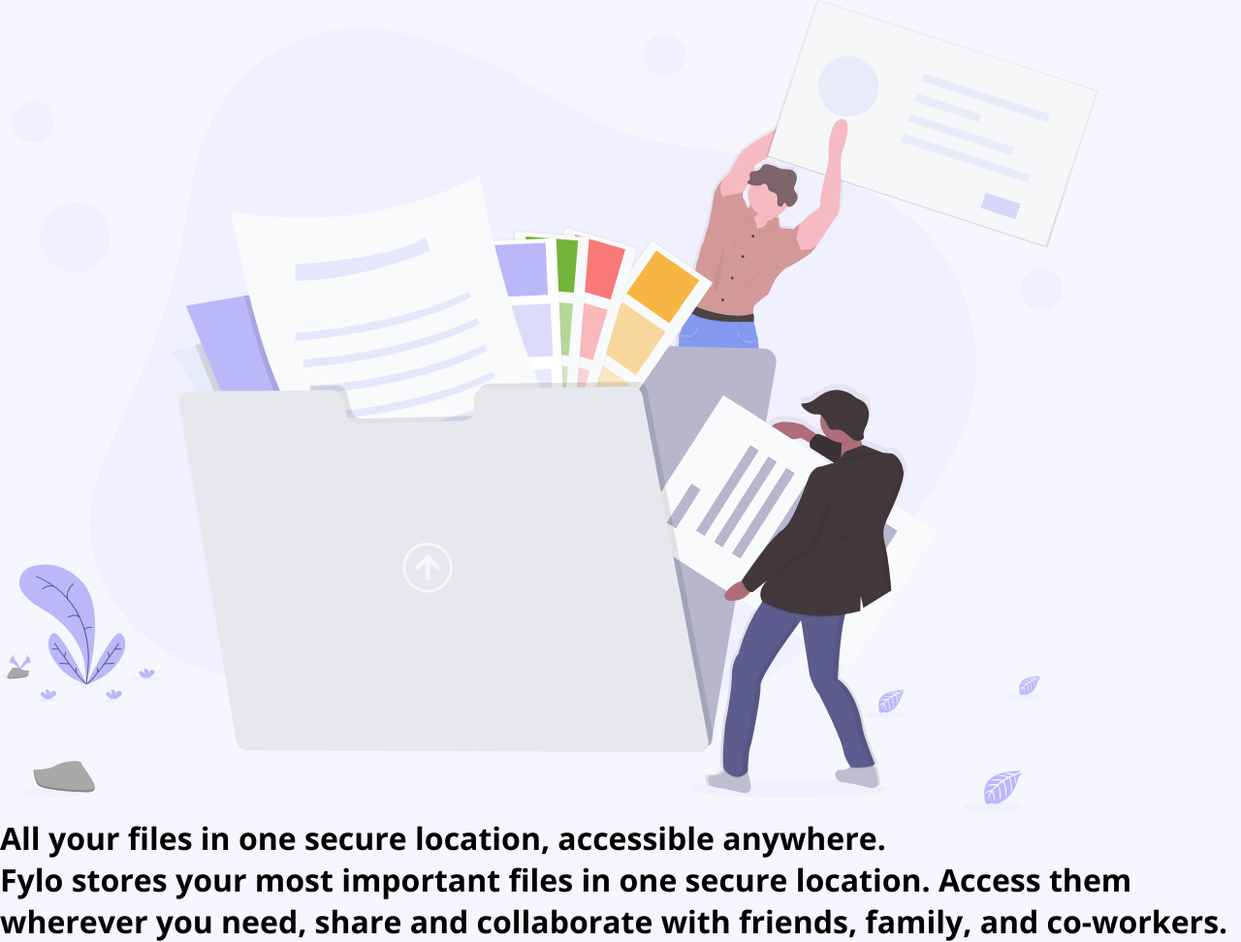
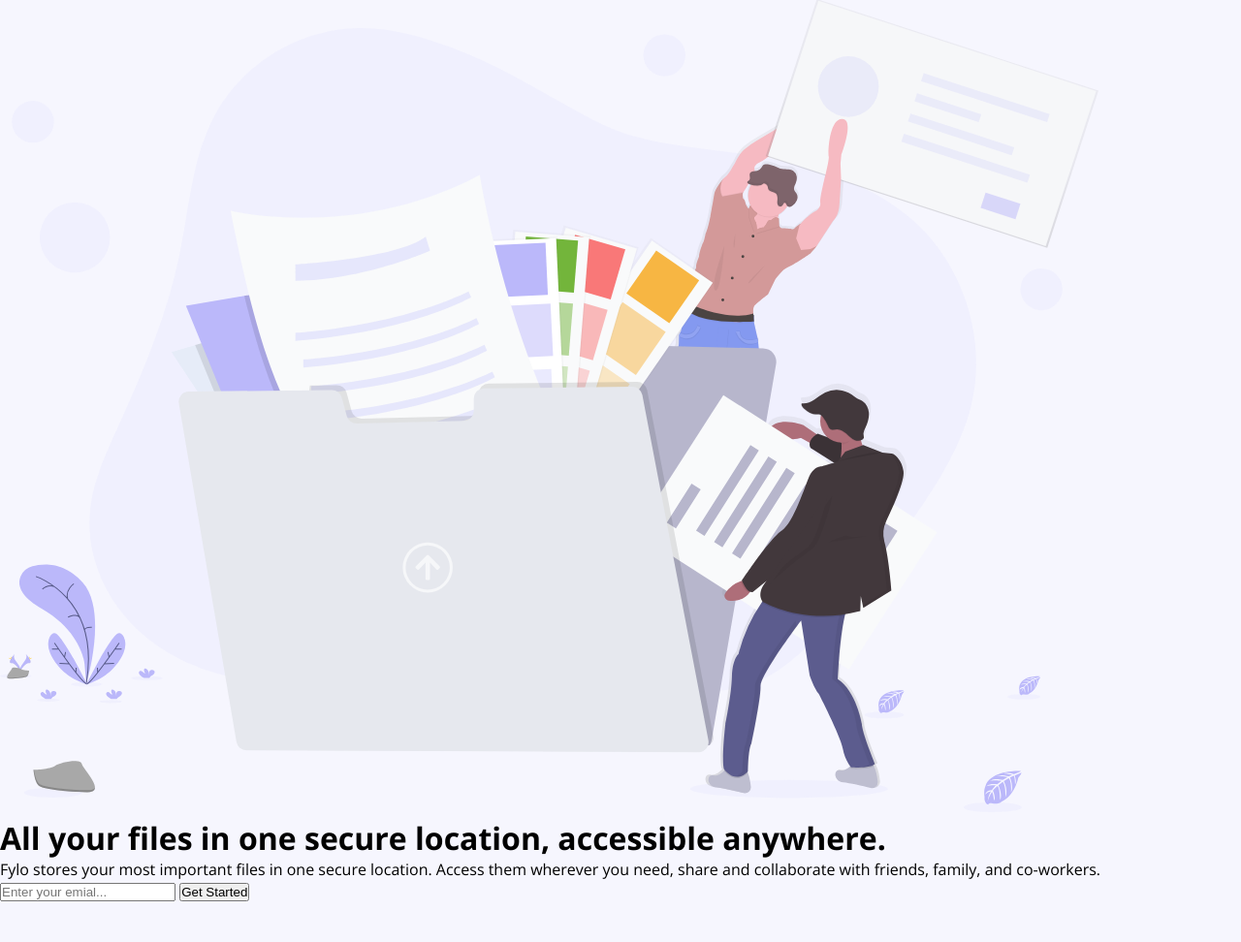
Before and after one commit to Opeyemi-stack/fylo-landing-page-with-two-column-layout-master, a plain HTML site: page index.html in a window 1280 px wide. Shown: the part 84-1056 px from the top of the page at 97% size. After the commit the page ends 1014 px from the top, so only its background shows below. Drawn offline with nearby package versions, Linux system fonts and the light colour scheme.

Commit message:
Added content to hero section

```diff
--- a/index.html
+++ b/index.html
@@ -52,12 +52,21 @@
         <div class="hero__content">
           <h1 class="hero__title">
             All your files in one secure location, accessible anywhere.
-            <p class="hero__description">
-              Fylo stores your most important files in one secure location.
-              Access them wherever you need, share and collaborate with friends,
-              family, and co-workers.
-            </p>
           </h1>
+          <p class="hero__description">
+            Fylo stores your most important files in one secure location. Access
+            them wherever you need, share and collaborate with friends, family,
+            and co-workers.
+          </p>
+          <div class="call-to-actions">
+            <input
+              type="email"
+              name="email"
+              placeholder="Enter your emial..."
+              class="hero__input-field"
+            />
+            <button class="btn hero__btn">Get Started</button>
+          </div>
         </div>
       </div>
     </main>
```
